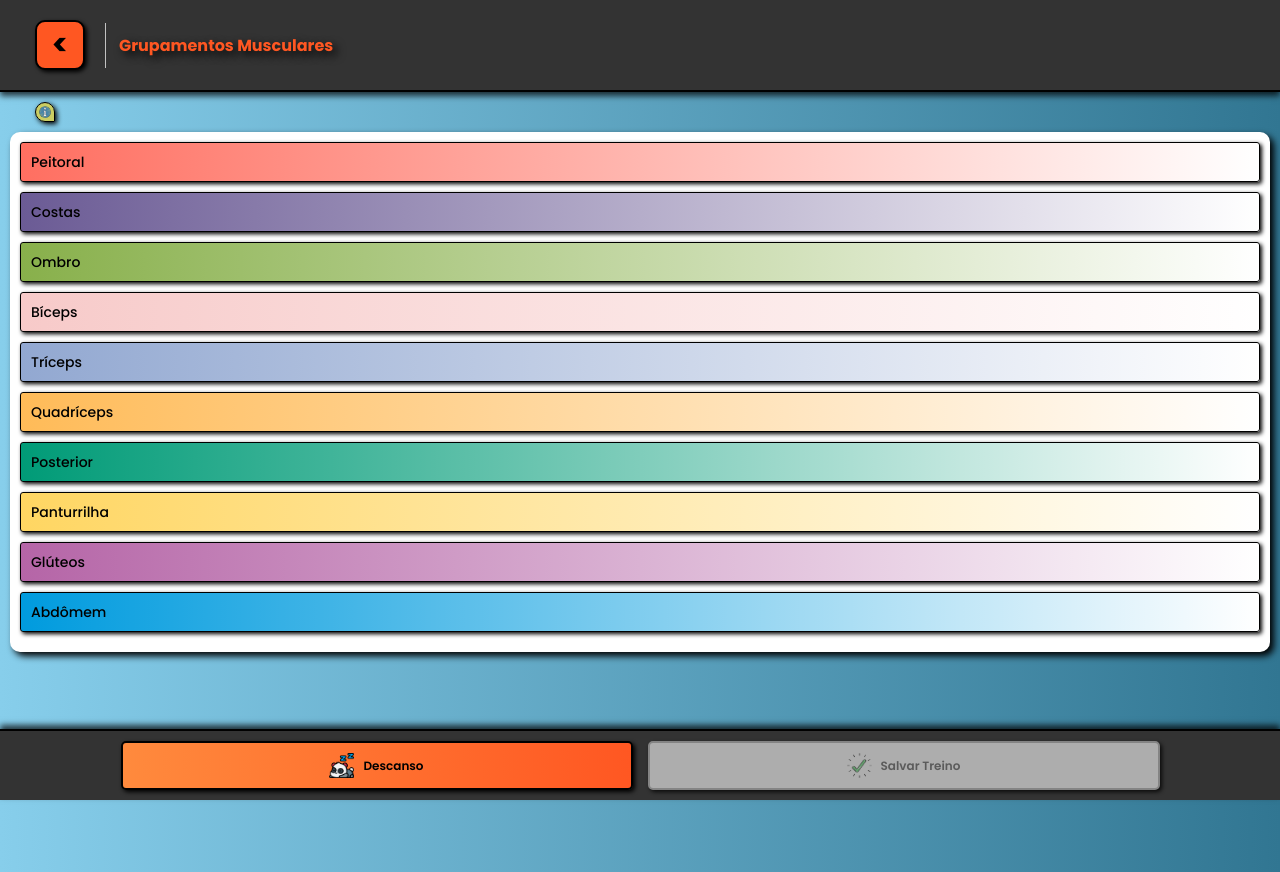
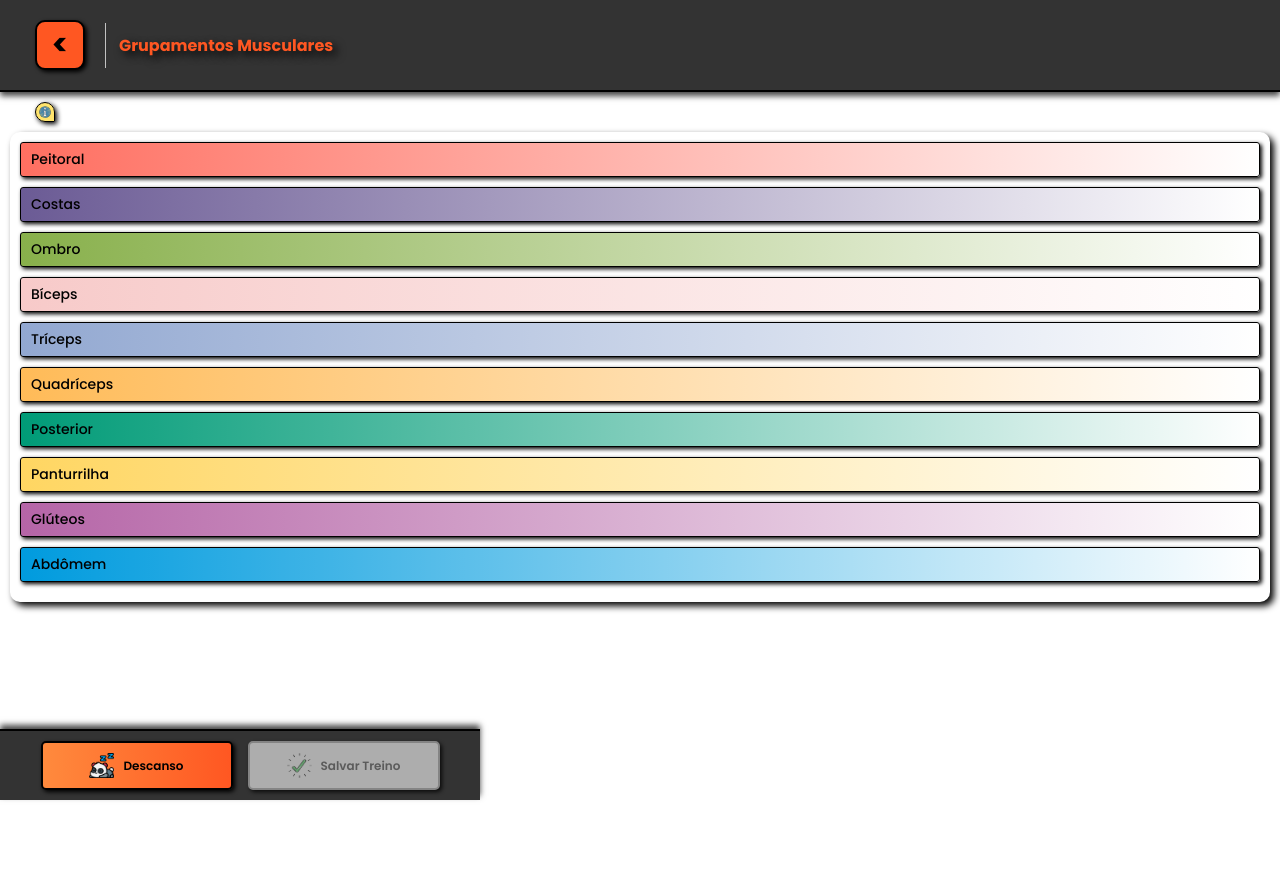
Before and after one commit to brunobacellar/projeto-gym, a plain HTML site: page pages/treino-grupamento.html in a window 1280 px wide. After the commit the page ends 800 px from the top, so only its background shows below. Drawn offline with Linux system fonts and the light colour scheme.

Commit message:
Update style-treino-grupamento.css

```diff
--- a/assets/css/style-treino-grupamento.css
+++ b/assets/css/style-treino-grupamento.css
@@ -1,13 +1,3 @@
-body {
-  background: linear-gradient(to right, #87ceeb, #317692);
-  margin: 0;
-  padding-bottom: 190px;
-  -webkit-user-select: none;
-  -moz-user-select: none;
-  -ms-user-select: none;
-  user-select: none;
-}
-
 .container-header {
   display: flex;
   justify-content: start;
@@ -35,6 +25,7 @@ body {
   border-radius: 10px;
   font-size: 30px;
   font-weight: 700;
+  transition: transform 0.3s ease-in-out;
 }
 
 .btn-back:active {
@@ -70,6 +61,7 @@ h1 {
   border-radius: 10px 10px 0 10px;
   background-color: #ffd00092;
   box-shadow: 2px 2px 5px black;
+  transition: transform 0.3s ease-in-out;
 }
 
 .img-info:active {
@@ -89,7 +81,7 @@ h1 {
 p {
   display: flex;
   align-items: center;
-  height: 40px;
+  height: 35px;
   font-size: 14px;
   font-weight: 500;
   margin-bottom: 10px;
@@ -98,6 +90,7 @@ p {
   border-radius: 3px;
   color: black;
   box-shadow: 2px 2px 4px black;
+  transition: transform 0.3s ease-in-out;
 }
 
 .div-info {
@@ -149,6 +142,7 @@ p {
   align-items: center;
   justify-content: center;
   width: 100%;
+  max-width: 480px;
   gap: 15px;
   padding: 10px 0;
   background-color: #333;
@@ -165,11 +159,12 @@ p {
   font-weight: 600;
   color: black;
   padding: 10px;
-  width: 40vw;
+  width: 40%;
   border-radius: 5px;
   gap: 9px;
   box-shadow: 2px 2px 4px black;
   border: 2px solid black;
+  transition: transform 0.3s ease-in-out;
 }
 
 .disabled {
@@ -198,3 +193,11 @@ p {
 .rest, .save {
   width: 25px;
 }
+
+.btn-back:hover,
+.img-info:hover,
+p:hover,
+.div-btn-rodape:hover {
+  transform: scale(1.06);
+  cursor: pointer;
+ }
```
